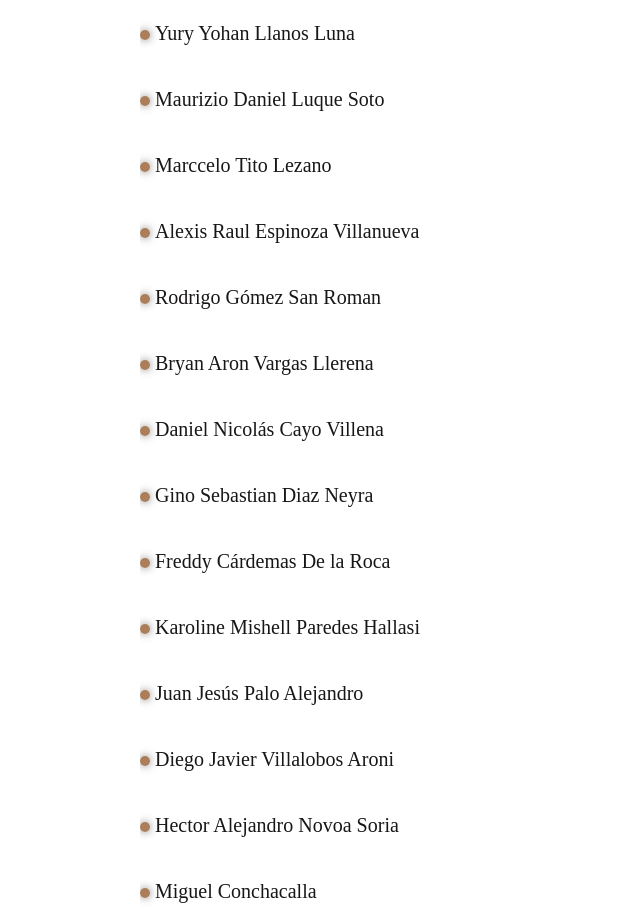
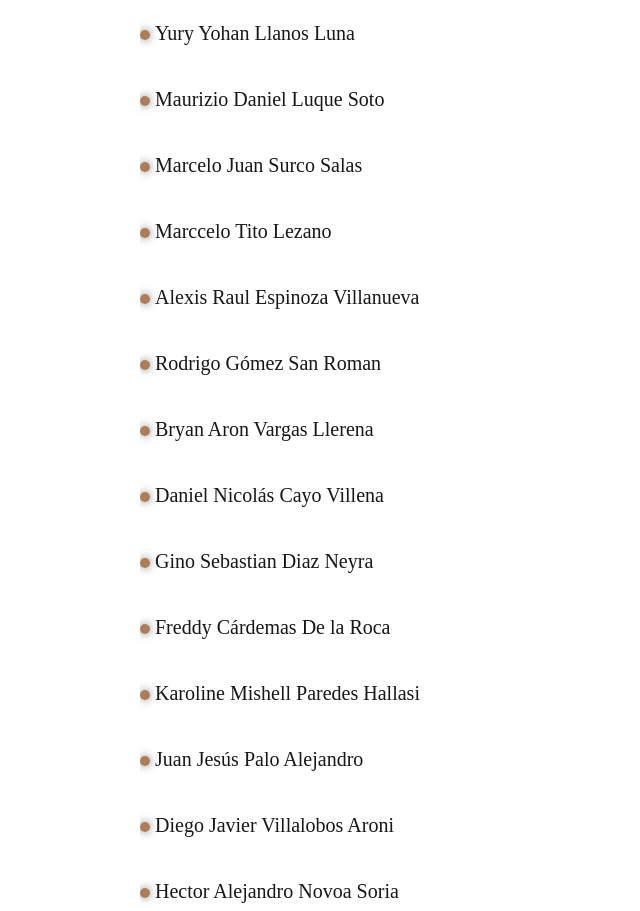
Before and after one commit to DayannaVizcarraVargas/prueba, a plain HTML site: page index.html in a window 1280 px wide. Shown: the part 2002-2913 px from the top of the page, without its empty margins (0-640 px from the left). Drawn offline with Linux system fonts and the light colour scheme; files that its build step writes are made by us from their sources; a web font is replaced by a local one.

Commit message:
nuevo cambio 17

```diff
--- a/index.html
+++ b/index.html
@@ -128,6 +128,7 @@
                             <li></li><h3><span> </span><a class="enlace-1" href="https://fiorellafloresjimenez.github.io/" target="_blank">Fiorella Flores Jimenez</a></h3></li>
                             <li></li><h3><span> </span><a class="enlace-1" href="https://yuryyohanllanos.web.app/" target="_blank">Yury Yohan Llanos Luna</a></h3></li>
                             <li></li><h3><span> </span><a class="enlace-1" href="https://mauriziodanielluquesoto.netlify.app/" target="_blank">Maurizio Daniel Luque Soto</a></h3></li>
+                            <li></li><h3><span> </span><a class="enlace-1" href="https://marcelo130102.netlify.app/" target="_blank">Marcelo Juan Surco Salas</a></h3></li>
                             <li></li><h3><span> </span><a class="enlace-1" href="https://marcceloftitolezano.netlify.app/" target="_blank">Marccelo Tito Lezano</a></h3></li>
                             <li></li><h3><span> </span><a class="enlace-1" href="https://alexisespinozavillanueva.netlify.app/" target="_blank">Alexis Raul Espinoza Villanueva</a></h3></li>
                             <li></li><h3><span> </span><a class="enlace-1" href="https://rodrygsr.github.io/hosting/" target="_blank">Rodrigo Gómez San Roman</a></h3></li>
```
